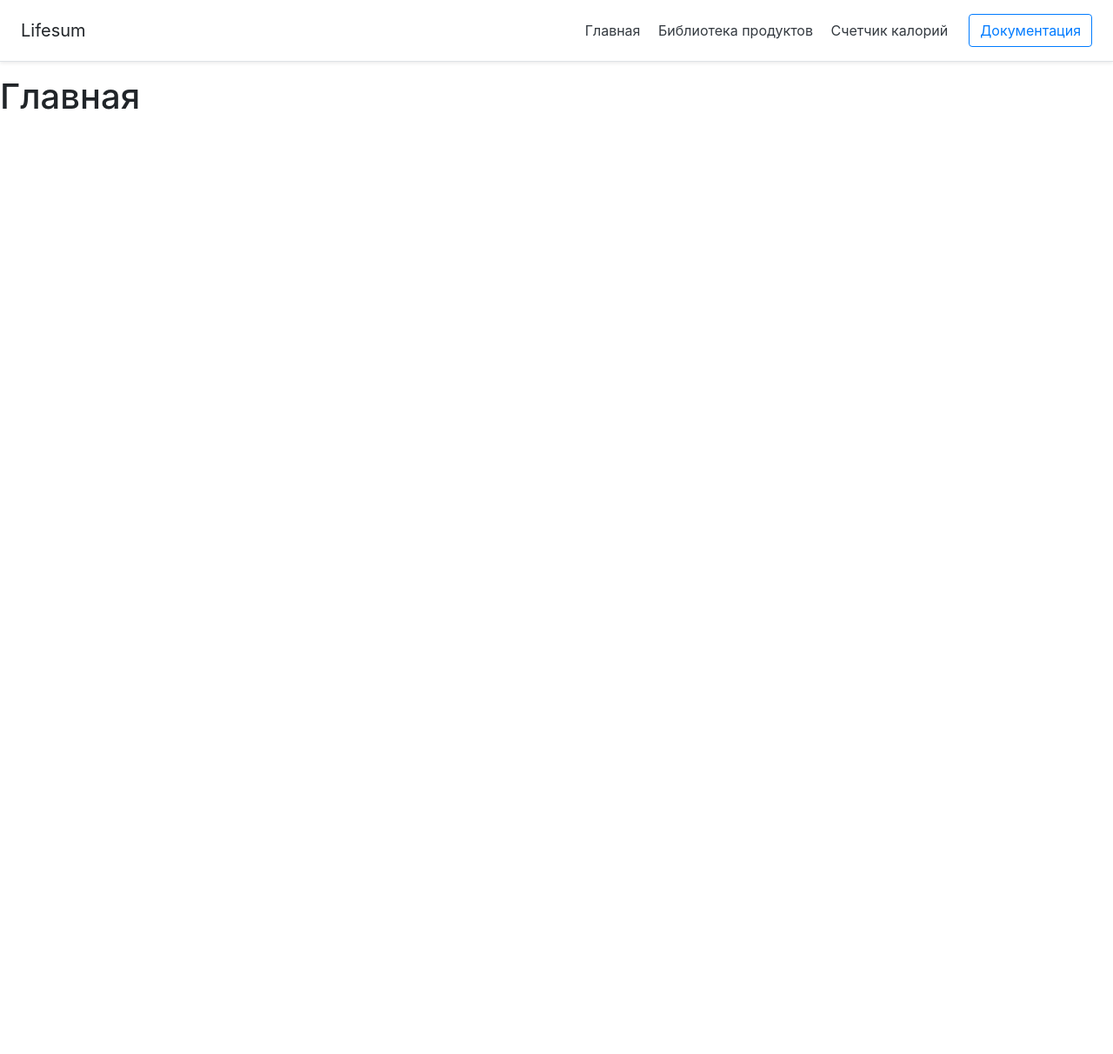
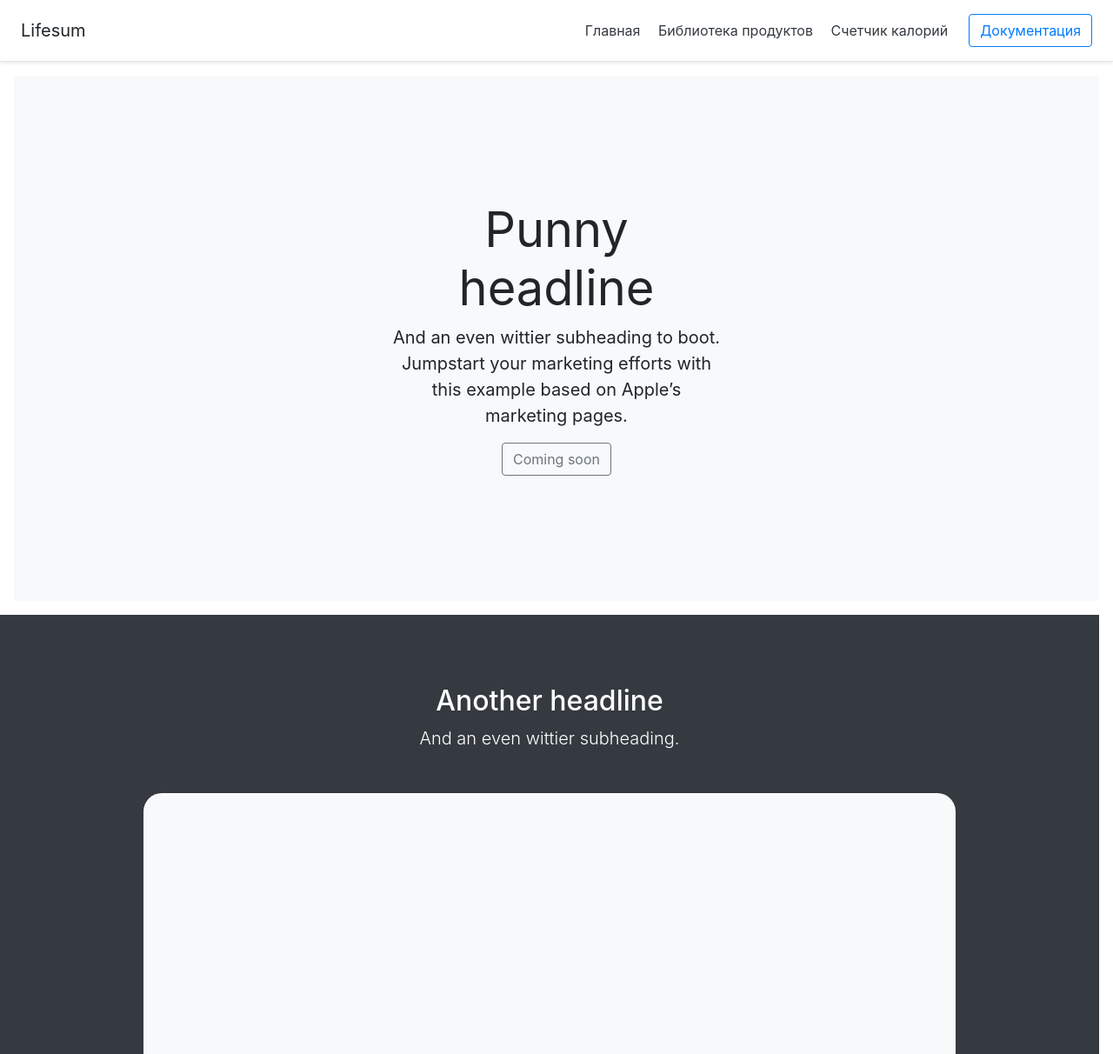
Before and after one commit to markgardie/WebApp, a Django app: page / in a window 1280 px wide. Shown: the whole page at 87% size. Before the commit the page ends 126 px from the top, so only its background shows below. Run offline with Django 3.2, Linux system fonts and the light colour scheme; some libraries are stand-ins or nearby versions.

Commit message:
main page template

```diff
--- a/ProductLibrary/templates/index.html
+++ b/ProductLibrary/templates/index.html
@@ -5,5 +5,20 @@
 {% endblock %}
 
 {% block content %}
-<h1>Главная</h1>
+<div class="position-relative overflow-hidden p-3 p-md-5 m-md-3 text-center bg-light">
+  <div class="col-md-5 p-lg-5 mx-auto my-5">
+    <h1 class="display-4 font-weight-normal">Punny headline</h1>
+    <p class="lead font-weight-normal">And an even wittier subheading to boot. Jumpstart your marketing efforts with this example based on Apple’s marketing pages.</p>
+    <a class="btn btn-outline-secondary" href="#">Coming soon</a>
+  </div>
+  <div class="product-device shadow-sm d-none d-md-block"></div>
+  <div class="product-device product-device-2 shadow-sm d-none d-md-block"></div>
+</div>
+<div class="bg-dark mr-md-3 pt-3 px-3 pt-md-5 px-md-5 text-center text-white overflow-hidden">
+    <div class="my-3 py-3">
+      <h2 class="display-5">Another headline</h2>
+      <p class="lead">And an even wittier subheading.</p>
+    </div>
+    <div class="bg-light shadow-sm mx-auto" style="width: 80%; height: 300px; border-radius: 21px 21px 0 0;"></div>
+  </div>
 {% endblock %}
```
